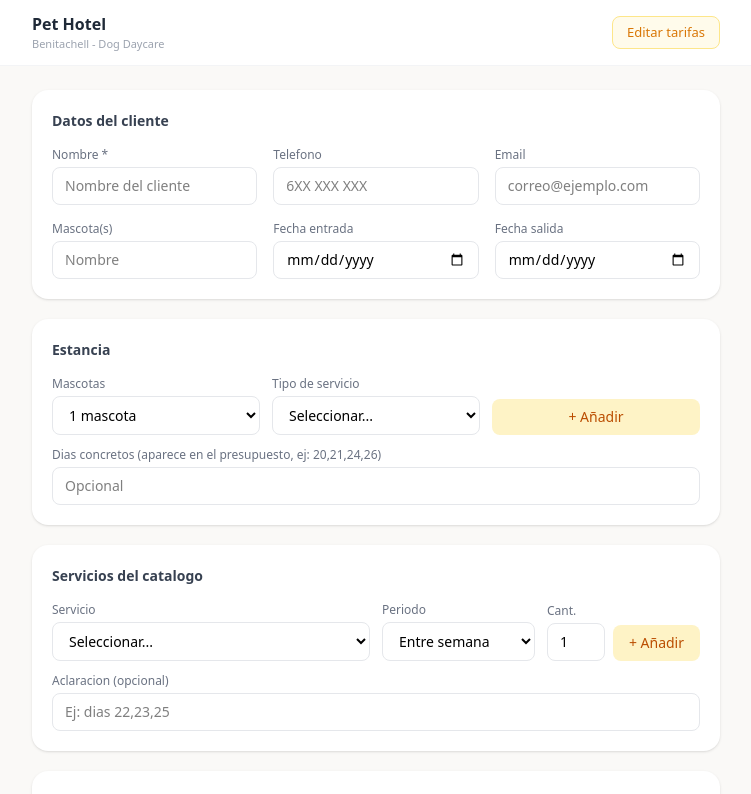
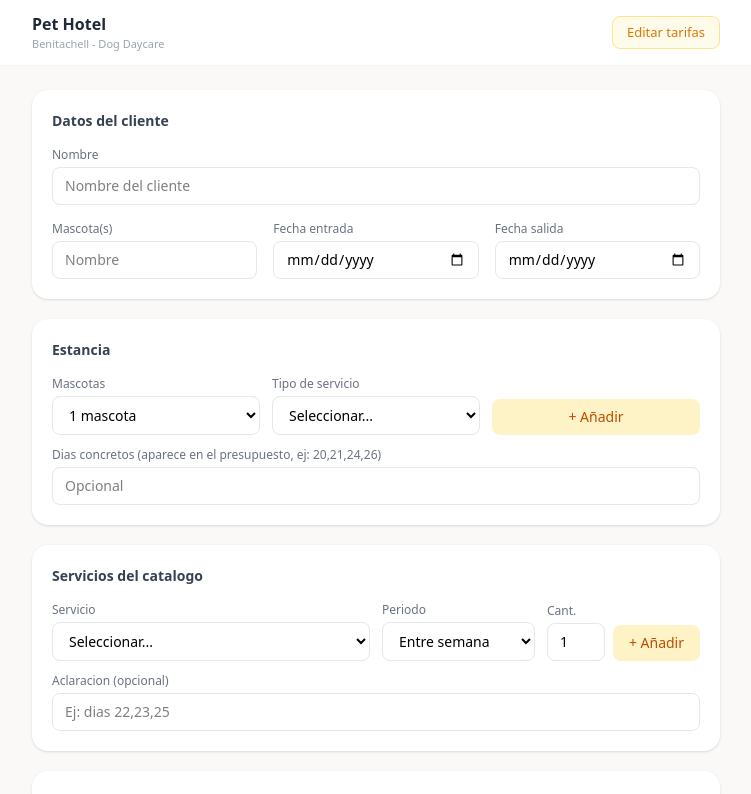
Before and after one commit to Ims2002/presupuesto_perros, a React (Vite) app in the folder canina-budget/: page / in a window 1280 px wide. Shown: the top 794 px of the page, without its empty margins (264-1015 px from the left). Built offline with nearby package versions, Linux system fonts and the light colour scheme.

Commit message:
update fields & requirements

```diff
--- a/canina-budget/src/components/PresupuestoForm.jsx
+++ b/canina-budget/src/components/PresupuestoForm.jsx
@@ -151,7 +151,6 @@ export default function PresupuestoForm({ tarifas, onGenerar, ultimoNumero }) {
 
   function handleSubmit(e) {
     e.preventDefault()
-    if (!cliente.nombre) return alert('Introduce el nombre del cliente.')
     if (lineas.length === 0) return alert('Añade al menos un servicio.')
     const numero = String(ultimoNumero + 1).padStart(4, '0')
     onGenerar({ cliente, mascota, fechaInicio, fechaFin, notas, lineas, numero })
@@ -165,19 +164,9 @@ export default function PresupuestoForm({ tarifas, onGenerar, ultimoNumero }) {
       {/* Cliente */}
       <section className="bg-white rounded-2xl p-5 shadow-sm">
         <div style={sec}>Datos del cliente</div>
-        <div className="grid grid-cols-1 gap-4 sm:grid-cols-3">
-          <div>
-            <label className={lbl}>Nombre *</label>
-            <input className={inp} value={cliente.nombre} onChange={e => setCliente(p => ({ ...p, nombre: e.target.value }))} placeholder="Nombre del cliente" />
-          </div>
-          <div>
-            <label className={lbl}>Telefono</label>
-            <input className={inp} value={cliente.telefono} onChange={e => setCliente(p => ({ ...p, telefono: e.target.value }))} placeholder="6XX XXX XXX" />
-          </div>
-          <div>
-            <label className={lbl}>Email</label>
-            <input className={inp} type="email" value={cliente.email} onChange={e => setCliente(p => ({ ...p, email: e.target.value }))} placeholder="correo@ejemplo.com" />
-          </div>
+        <div>
+          <label className={lbl}>Nombre</label>
+          <input className={inp} value={cliente.nombre} onChange={e => setCliente(p => ({ ...p, nombre: e.target.value }))} placeholder="Nombre del cliente" />
         </div>
         <div className="grid grid-cols-1 gap-4 sm:grid-cols-3 mt-4">
           <div>
```
